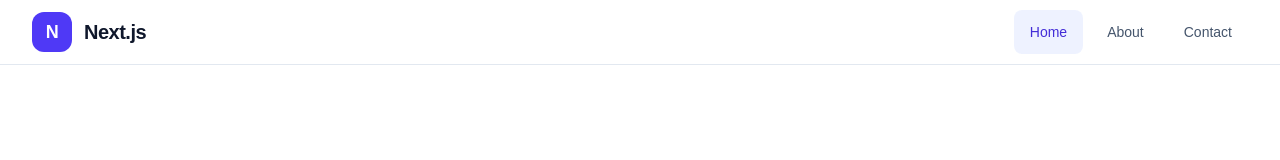
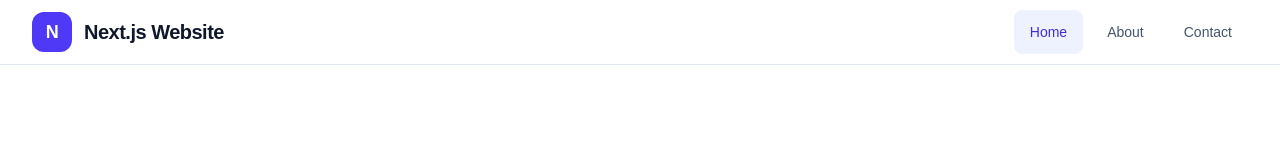
Before and after one commit to asifnawaz-art/nextjs-learn, a Next.js app: page / in a window 1280 px wide. Shown: the top 160 px of the page. Built offline with nearby package versions, Linux system fonts and the light colour scheme.

Commit message:
add the fix in the header

```diff
--- a/app/components/Header.tsx
+++ b/app/components/Header.tsx
@@ -52,7 +52,7 @@ export default function Header() {
             N
           </span>
 
-          <span>Next.js</span>
+          <span>Next.js Website</span>
         </Link>
 
         {/* Desktop Navigation */}
```
